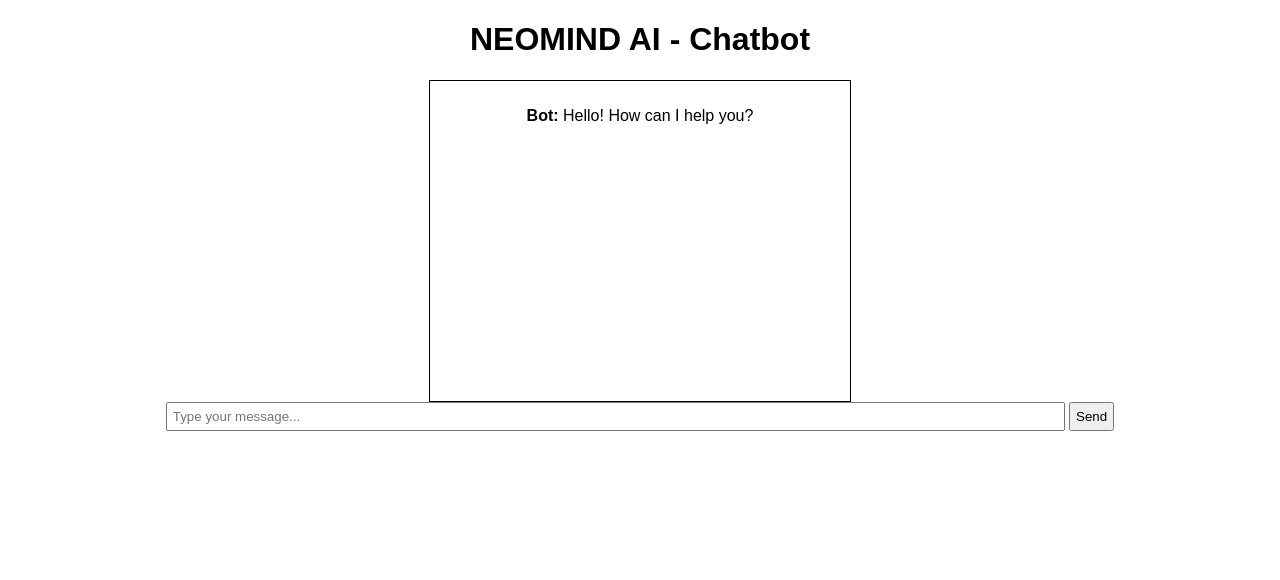
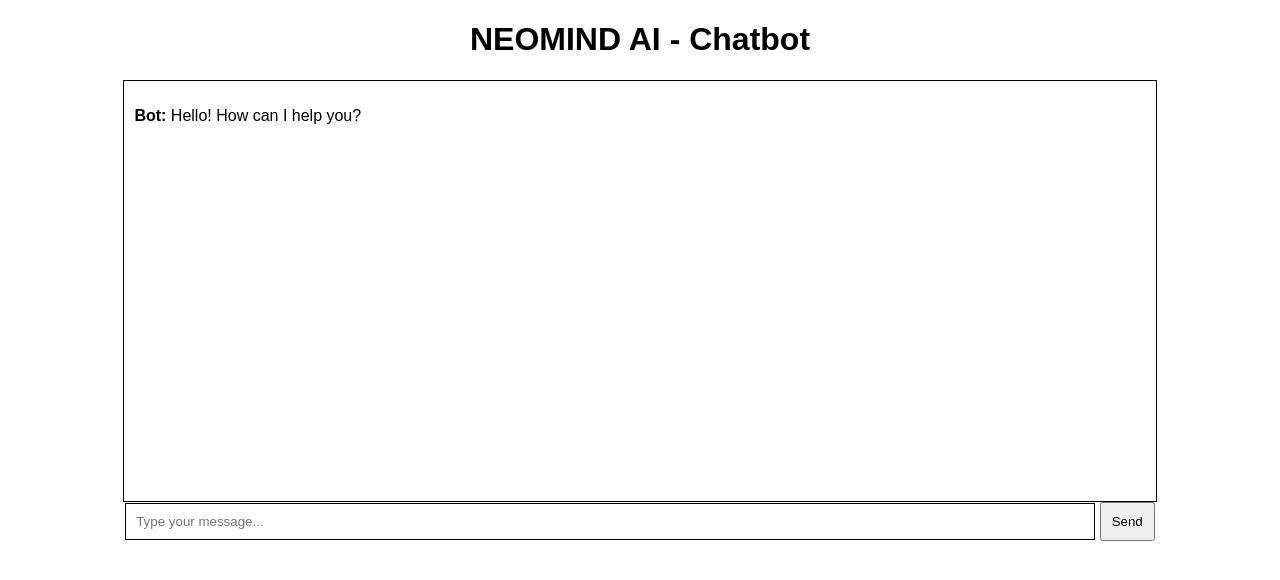
Before and after one commit to sksjenwmwwk/NEOMIND, a plain HTML site: page index.html in a window 1280 px wide. Drawn offline with Linux system fonts and the light colour scheme.

Commit message:
Update index.html

```diff
--- a/index.html
+++ b/index.html
@@ -5,42 +5,62 @@
     <meta name="viewport" content="width=device-width, initial-scale=1.0">
     <title>NEOMIND AI - Chatbot</title>
     <style>
-        body { font-family: Arial, sans-serif; text-align: center; }
-        #chatbox { width: 80%; max-width: 400px; height: 300px; border: 1px solid black; margin: auto; padding: 10px; overflow-y: auto; }
-        #userInput { width: 70%; padding: 5px; }
-        #sendButton { padding: 5px; }
+        body {
+            font-family: Arial, sans-serif;
+            text-align: center;
+        }
+        #chatbox {
+            width: 80%;
+            height: 400px;
+            border: 1px solid black;
+            margin: auto;
+            padding: 10px;
+            overflow-y: auto;
+            text-align: left;
+        }
+        #userInput {
+            width: 75%;
+            padding: 10px;
+            border: 1px solid black;
+        }
+        #sendBtn {
+            padding: 10px;
+        }
     </style>
 </head>
 <body>
+
     <h1>NEOMIND AI - Chatbot</h1>
     <div id="chatbox">
         <p><b>Bot:</b> Hello! How can I help you?</p>
     </div>
+
     <input type="text" id="userInput" placeholder="Type your message...">
-    <button id="sendButton">Send</button>
+    <button id="sendBtn">Send</button>
 
     <script type="module">
-        import { Client } from "https://cdn.jsdelivr.net/npm/@gradio/client/+esm";
+        import { Client } from "https://cdn.jsdelivr.net/npm/huggingface@1.0.0";
 
-        async function sendMessage() {
+        document.getElementById("sendBtn").addEventListener("click", async () => {
             const userInput = document.getElementById("userInput").value.trim();
-            if (!userInput) return;
+            const chatbox = document.getElementById("chatbox");
 
-            const chatbox = document.getElementById("chatbox");
+            if (userInput === "") return;
+
             chatbox.innerHTML += `<p><b>You:</b> ${userInput}</p>`;
-
-            document.getElementById("userInput").value = ""; // Clear input field
+            document.getElementById("userInput").value = "";
 
             try {
+                console.log("🚀 Connecting to API...");
                 const client = await Client.connect("Omprakash75646357483/Neo_ai");
-                console.log("✅ Connected to API");
+                console.log("✅ API Connected!");
 
                 const result = await client.predict("/respond", {
                     message: userInput,
                     chat_history: []
                 });
 
-                console.log("📢 API Response:", result);
+                alert("📢 API Response: " + JSON.stringify(result)); // 🔥 Show API response
 
                 if (result?.data && result.data.length > 0) {
                     chatbox.innerHTML += `<p><b>Bot:</b> ${result.data[0]}</p>`;
@@ -48,17 +68,11 @@
                     chatbox.innerHTML += `<p><b>Bot:</b> (No response received)</p>`;
                 }
             } catch (error) {
-                console.error("❌ API Error:", error);
+                alert("❌ API Error: " + error.message); // 🔥 Show error
                 chatbox.innerHTML += `<p><b>Bot:</b> (Error connecting to AI)</p>`;
             }
-
-            chatbox.scrollTop = chatbox.scrollHeight; // Auto-scroll to the latest message
-        }
-
-        document.getElementById("sendButton").addEventListener("click", sendMessage);
-        document.getElementById("userInput").addEventListener("keypress", function(event) {
-            if (event.key === "Enter") sendMessage();
         });
     </script>
+
 </body>
 </html>
```
